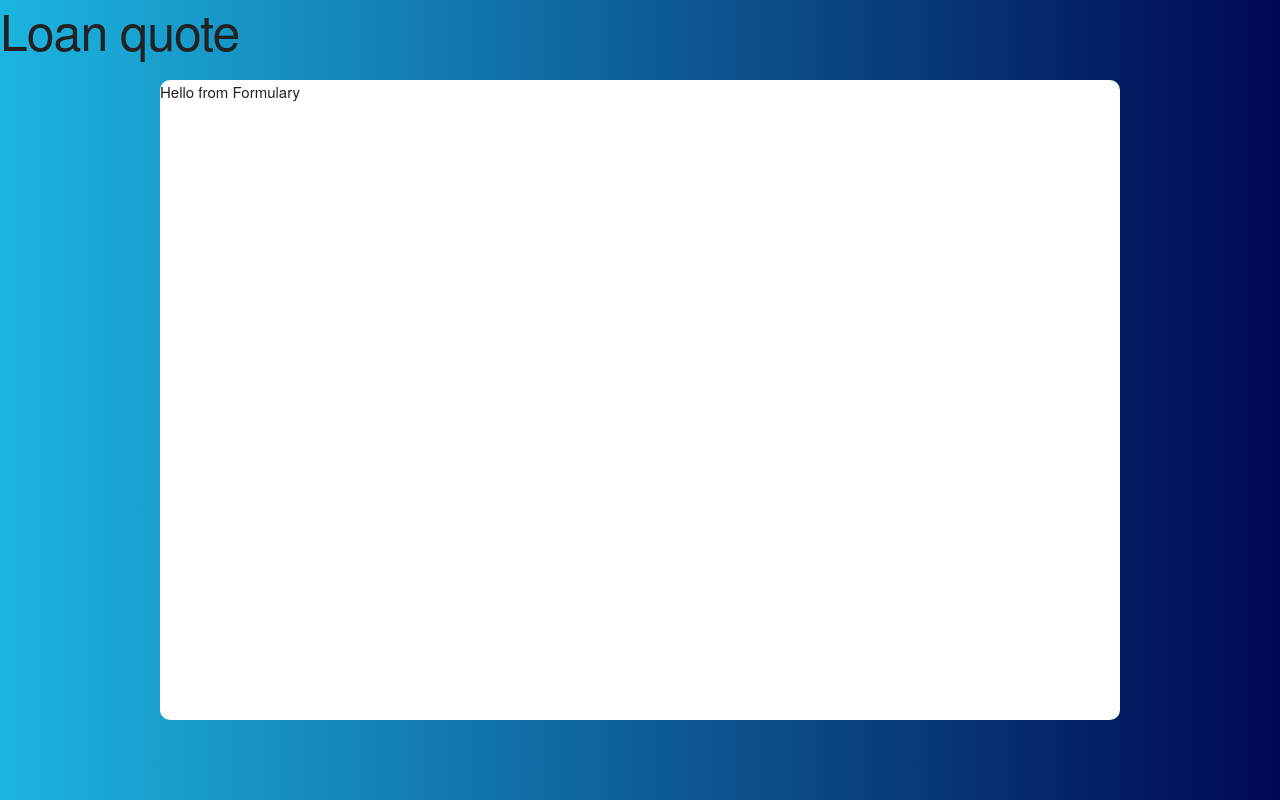
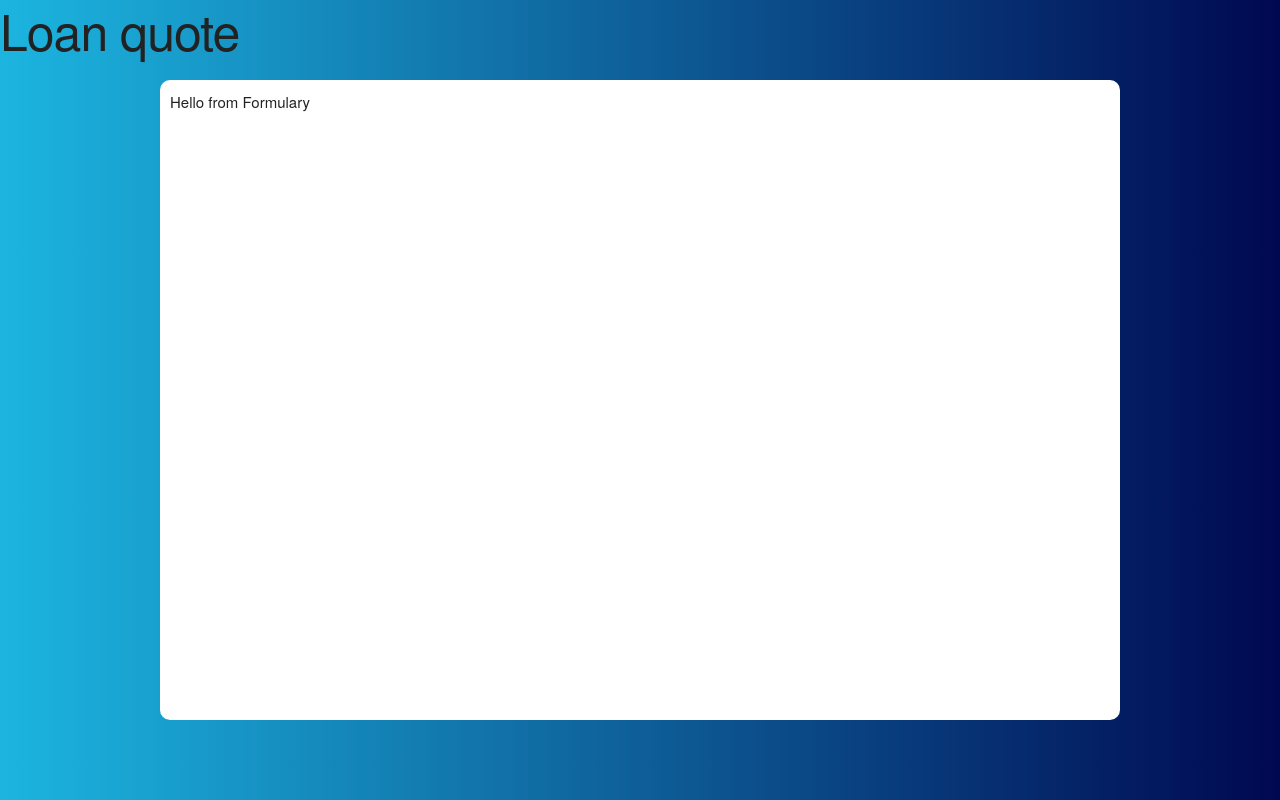
Before and after one commit to titoparra4/lends, a React (Create React App) app: page / in a window 1280 px wide. Built offline with nearby package versions, Linux system fonts and the light colour scheme.

Commit message:
Update index.css

```diff
--- a/src/index.css
+++ b/src/index.css
@@ -13,7 +13,7 @@ body {
 
 .container {
 	background-color: white;
-	padding: 1rem;
+	padding: 1rem !important;
 	border-radius: 1rem;
 	margin-top: 2rem;
 	min-height: 80vh;
```
